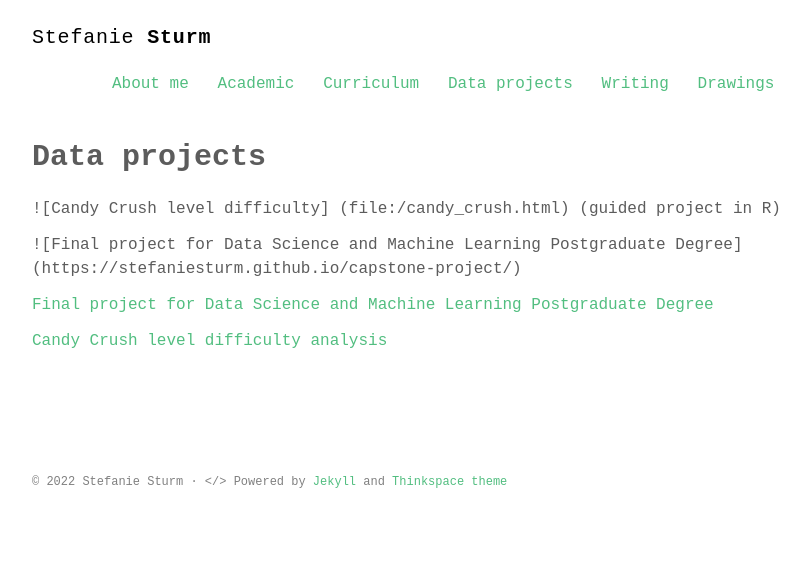
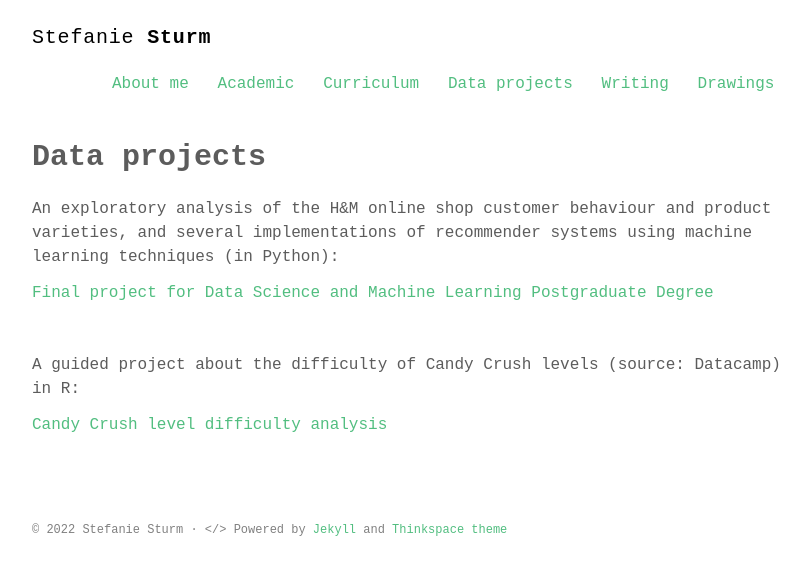
Before and after one commit to stefaniesturm/stefaniesturm.github.io, a Jekyll site: the page built from projects.md, in a window 1280 px wide. Shown: the top 575 px of the page, without its empty margins (232-1042 px from the left). Built offline with Jekyll 4.4.1, drawn with Linux system fonts in a browser that asks for light colours; some web fonts are replaced.

Commit message:
Update projects.md

```diff
--- a/projects.md
+++ b/projects.md
@@ -4,15 +4,12 @@ title: Data projects
 permalink: /projects/
 ---
 
-![Candy Crush level difficulty] (file:/candy_crush.html) (guided project in R)
-
-![Final project for Data Science and Machine Learning Postgraduate Degree] (https://stefaniesturm.github.io/capstone-project/)
-
+An exploratory analysis of the H&M online shop customer behaviour and product varieties, and several implementations of recommender systems using machine learning techniques (in Python):
 
 <a href="https://stefaniesturm.github.io/capstone-project/" target="_blank" rel="noopener">Final project for Data Science and Machine Learning Postgraduate Degree</a>
 
+<br>
+
+A guided project about the difficulty of Candy Crush levels (source: Datacamp) in R:
 
 <a href="https://stefaniesturm.github.io/candy_crush.html" target="_blank" rel="noopener">Candy Crush level difficulty analysis</a>
-
-
-<br>
```
